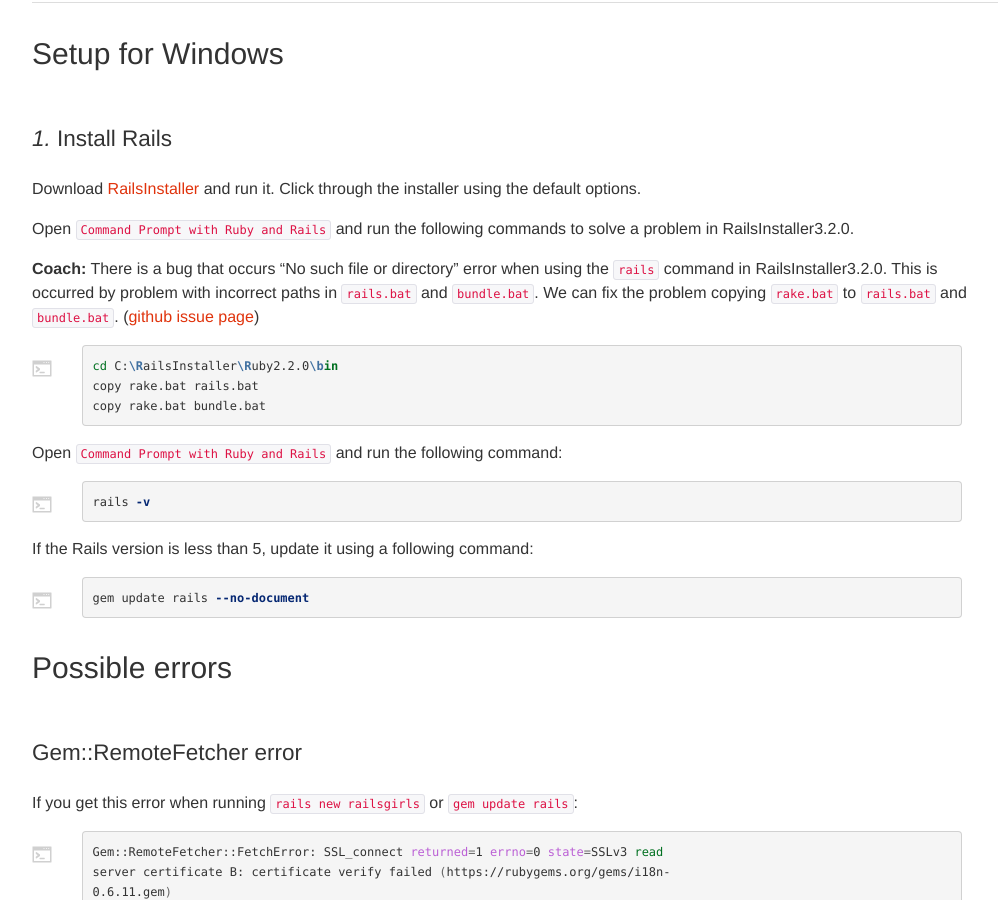
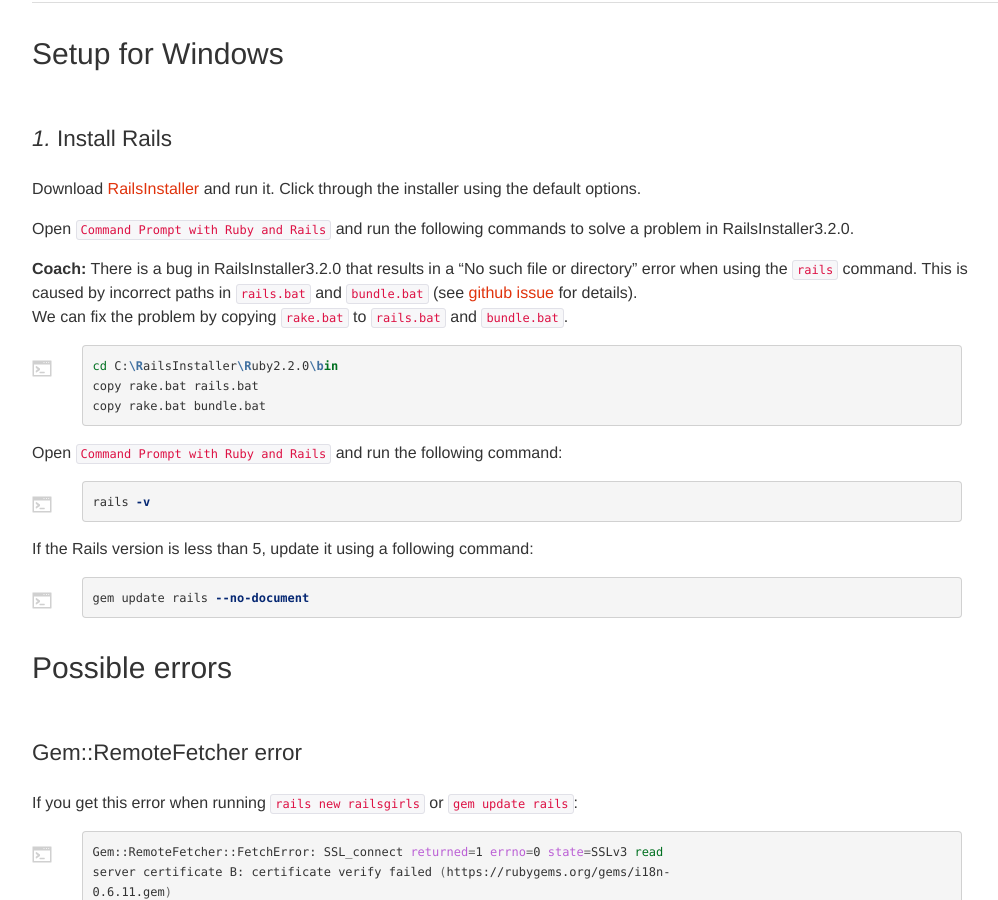
Before and after one commit to railsgirls/guides.railsgirls.com, a Jekyll site: the page built from _posts/2013-05-02-install.markdown, in a window 1280 px wide and 900 px high, scrolled down 3574 px. Shown: the whole window, without its empty margins (53-1051 px from the left). Built offline with Jekyll 4.4.1, drawn with Linux system fonts in a browser that asks for light colours; nearby versions of some CDN libraries.

Commit message:
Improve English in RailsInstaller2.3.0 bug description

```diff
--- a/_posts/2013-05-02-install.markdown
+++ b/_posts/2013-05-02-install.markdown
@@ -130,7 +130,8 @@
 
 Open `Command Prompt with Ruby and Rails` and run the following commands to solve a problem in RailsInstaller3.2.0.
 
-**Coach:** There is a bug that occurs "No such file or directory" error when using the `rails` command in RailsInstaller3.2.0. This is occurred by problem with incorrect paths in `rails.bat` and `bundle.bat`. We can fix the problem copying `rake.bat` to `rails.bat` and `bundle.bat`. ([github issue page](https://github.com/railsinstaller/railsinstaller-windows/issues/76))
+**Coach:** There is a bug in RailsInstaller3.2.0 that results in a "No such file or directory" error when using the `rails` command. This is caused by incorrect paths in `rails.bat` and `bundle.bat` (see [github issue](https://github.com/railsinstaller/railsinstaller-windows/issues/76) for details).
+We can fix the problem by copying `rake.bat` to `rails.bat` and `bundle.bat`.
 
 {% highlight sh %}
 cd C:\RailsInstaller\Ruby2.2.0\bin
```
